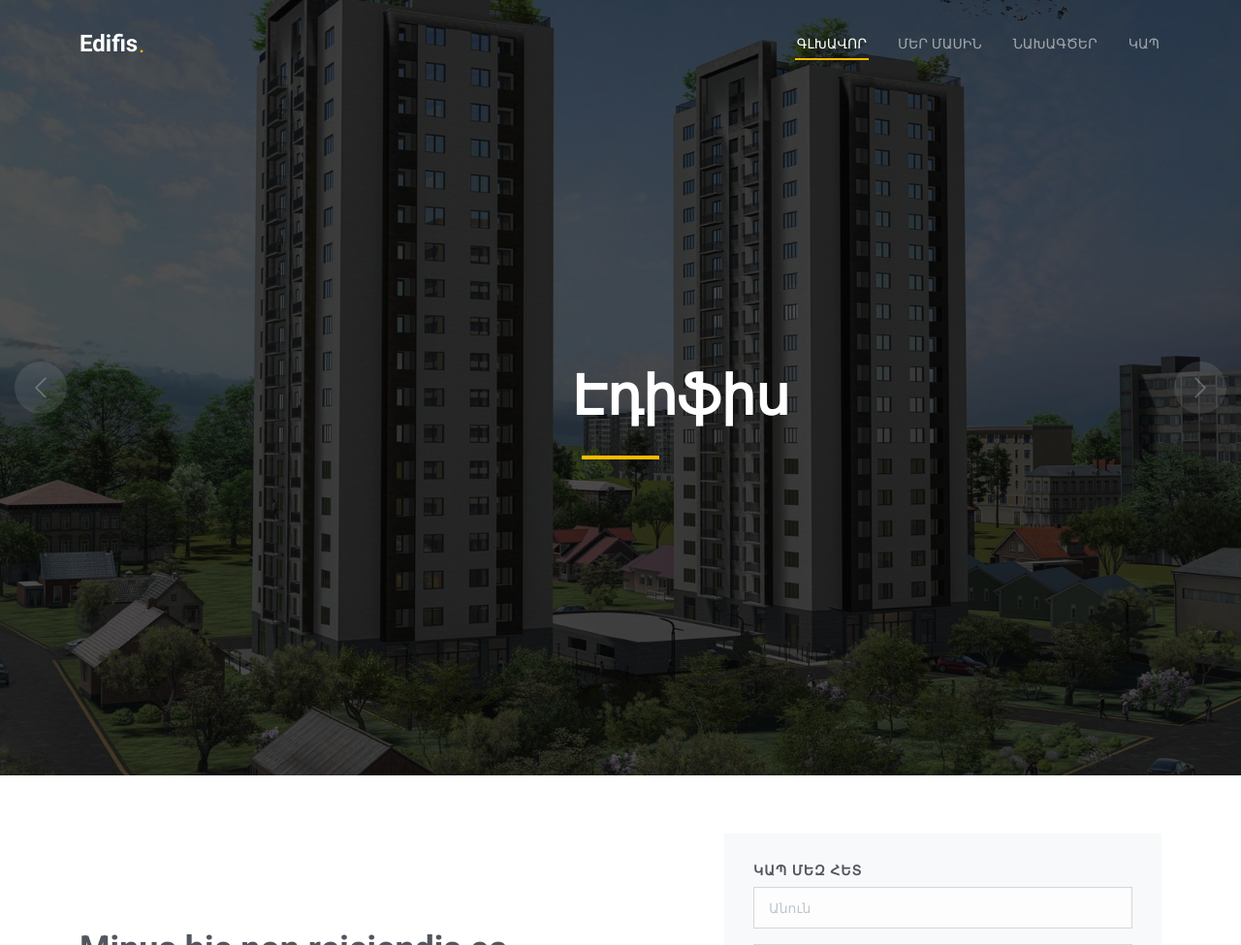
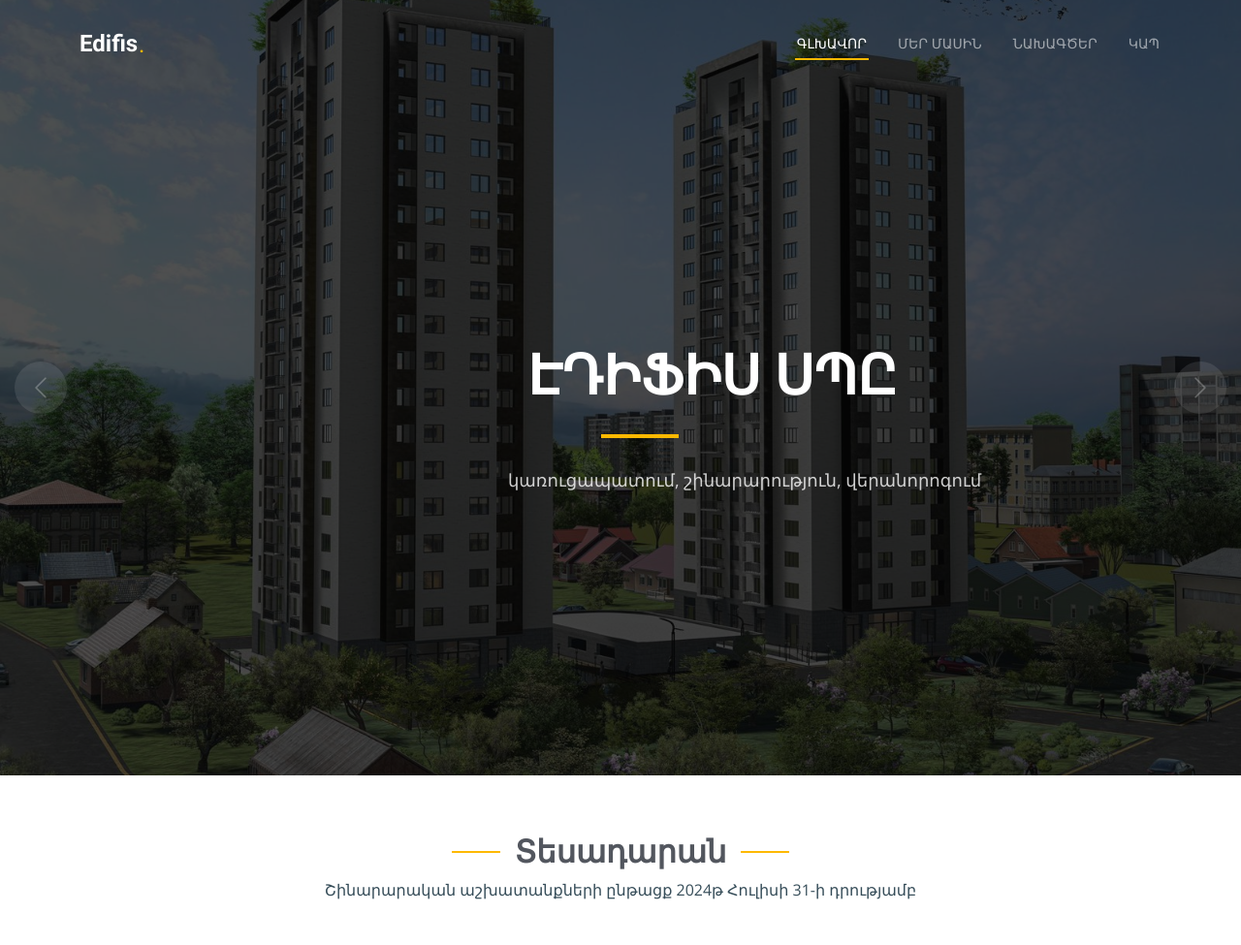
Before and after one commit to Frogleim/edifis.am, a Flask app: page / in a window 1280 px wide. Shown: the top 975 px of the page at 97% size. Run offline with Flask 3, Linux system fonts and the light colour scheme; some libraries are stand-ins or nearby versions.

Commit message:
some fixed

```diff
--- a/app.py
+++ b/app.py
@@ -25,6 +25,9 @@ def about():
 def projects():
     return render_template('projects.html')
 
+@app.route('/history/')
+def history():
+    pass
 
 def get_ipv4_address():
     try:
--- a/docker-compose.yml
+++ b/docker-compose.yml
@@ -3,7 +3,7 @@ version: '3.8'
 
 services:
   nginx:
-    image: nginx:latest
+    image: dockerhub.timeweb.cloud/nginx:1.17
     ports:
       - "80:80"
     volumes:
--- a/static/assets/css/main.css
+++ b/static/assets/css/main.css
@@ -258,6 +258,18 @@ h6 {
     width: 100%;
   }
 
+   #title {
+    white-space: nowrap;
+    right: 20px;
+    left: 20px;
+
+  }
+  #slogan {
+    white-space: nowrap;
+    text-align: center;
+
+  }
+
   .navmenu li:hover>a,
   .navmenu .active,
   .navmenu .active:focus {
--- a/templates/contact.html
+++ b/templates/contact.html
@@ -52,7 +52,7 @@
         <ul>
           <li><a href="{{ url_for('index') }}">Գլխավոր</a></li>
           <li><a href="{{ url_for('about') }}">Մեր մասին</a></li>
-          <li><a href="{{ url_for('projects') }}">Նախագծեր</a></li>
+          <li><a href="{{ url_for('projects') }}" >Նախագծեր</a></li>
           <li><a href="{{ url_for('contact') }}" class="active">Կապ</a></li>
         </ul>
 
--- a/templates/index.html
+++ b/templates/index.html
@@ -53,7 +53,7 @@
         <ul>
           <li><a href="{{ url_for('index') }}" class="active">Գլխավոր</a></li>
           <li><a href="{{ url_for('about') }}">Մեր մասին</a></li>
-          <li><a href="{{ url_for('projects') }}">Նախագծեր</a></li>
+          <li><a href="{{ url_for('projects') }}" >Նախագծեր</a></li>
           <li><a href="{{ url_for('contact') }}">Կապ</a></li>
         </ul>
         <i class="mobile-nav-toggle d-xl-none bi bi-list"></i>
@@ -71,7 +71,8 @@
         <div class="container">
           <div class="row justify-content-center" data-aos="fade-up" data-aos-delay="100">
             <div class="col-lg-6 text-center">
-              <h2>Էդիֆիս</h2>
+              <h2 id="title">ԷԴԻՖԻՍ ՍՊԸ</h2>
+              <p id="slogan">կառուցապատում, շինարարություն, վերանորոգում</p>
             </div>
           </div>
         </div>
@@ -103,60 +104,7 @@
 
     </section><!-- /Hero Section -->
 
-    <!-- Get Started Section -->
-    <section id="get-started" class="get-started section">
 
-      <div class="container">
-
-        <div class="row justify-content-between gy-4">
-
-          <div class="col-lg-6 d-flex align-items-center" data-aos="zoom-out" data-aos-delay="100">
-            <div class="content">
-              <h3>Minus hic non reiciendis ea possimus at quia.</h3>
-              <p>Rem id rerum. Debitis deserunt quidem delectus expedita ducimus dolor. Aut iusto ipsa. Eos ipsum nobis ipsa soluta itaque perspiciatis fuga ipsum perspiciatis. Eum amet fugiat totam nisi possimus ut delectus dicta.
-              </p>
-              <p>Aliquam velit deserunt autem. Inventore et saepe. Tenetur suscipit eligendi labore culpa eos. Deserunt porro magni qui necessitatibus dolorem at animi cupiditate.</p>
-            </div>
-          </div>
-
-          <div class="col-lg-5" data-aos="zoom-out" data-aos-delay="200">
-            <form action="forms/quote.php" method="post" class="php-email-form">
-              <h3>Կապ մեզ հետ</h3>
-              <div class="row gy-3">
-
-                <div class="col-12">
-                  <input type="text" name="name" class="form-control" placeholder="Անուն" required="">
-                </div>
-
-                <div class="col-12 ">
-                  <input type="email" class="form-control" name="email" placeholder="Էլեկտրոնային հասցե" required="">
-                </div>
-
-                <div class="col-12">
-                  <input type="text" class="form-control" name="phone" placeholder="Հեռ" required="">
-                </div>
-
-                <div class="col-12">
-                  <textarea class="form-control" name="message" rows="6" placeholder="հաղորդագրություն" required=""></textarea>
-                </div>
-
-                <div class="col-12 text-center">
-                  <div class="loading">Loading</div>
-                  <div class="error-message"></div>
-                  <div class="sent-message">Your quote request has been sent successfully. Thank you!</div>
-
-                  <button type="submit">Ուղղարկել</button>
-                </div>
-
-              </div>
-            </form>
-          </div><!-- End Quote Form -->
-
-        </div>
-
-      </div>
-
-    </section><!-- /Get Started Section -->
 
 
 
```
Also changed, not shown: templates/about.html (+5 -4 lines), templates/projects.html (+37 -1 lines).
